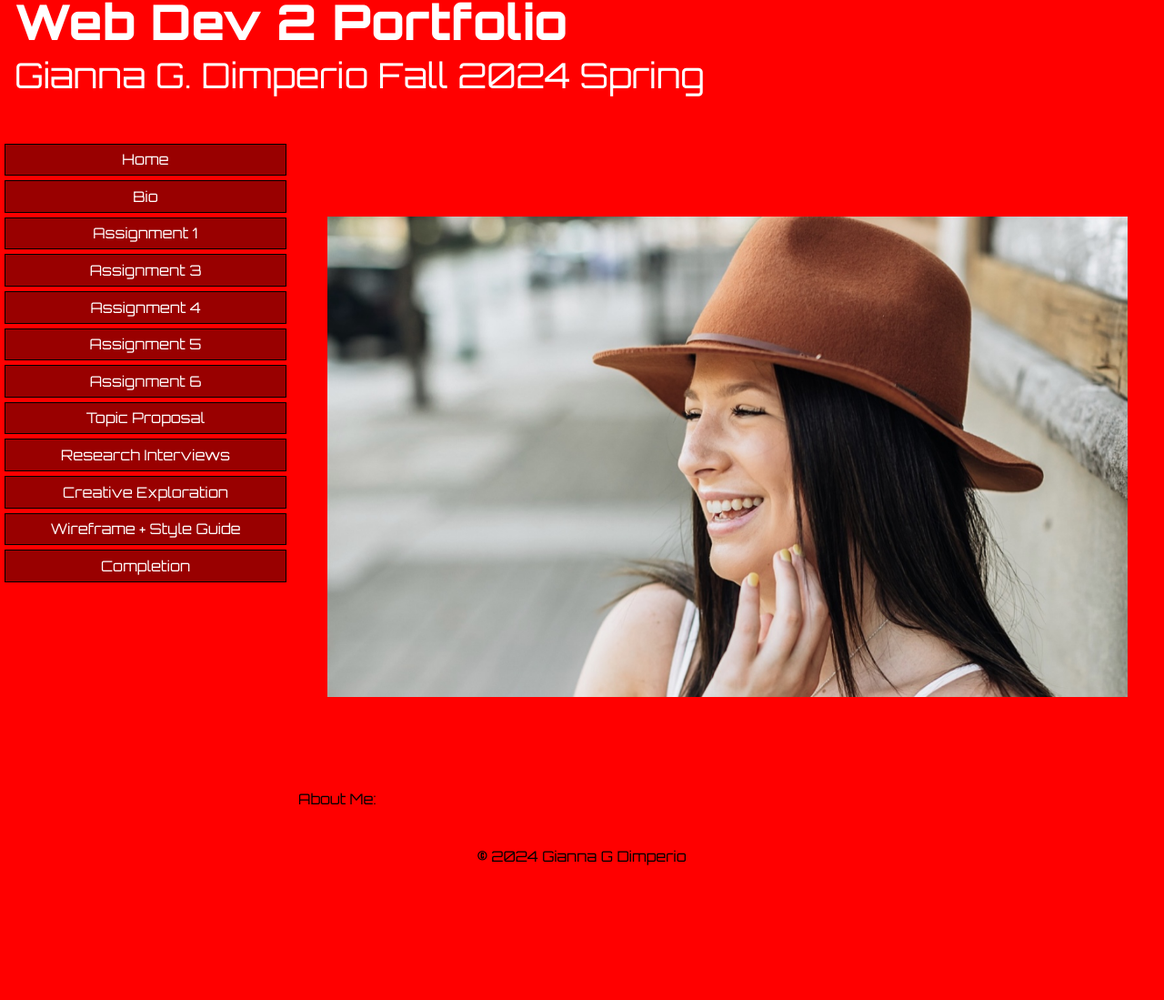
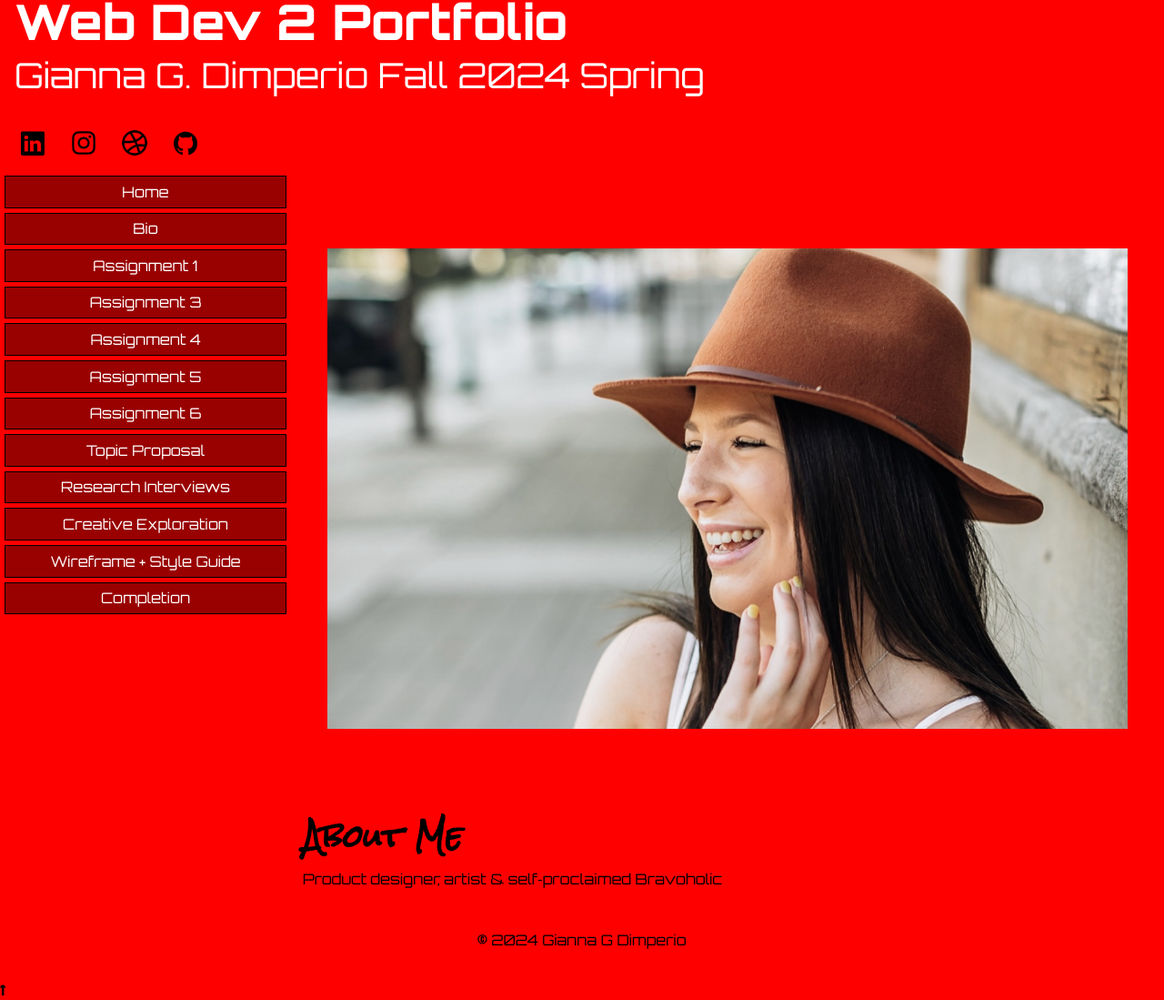
Before and after one commit to ThatGirlWhoCodes/WebDevIIPortfolio, a plain HTML site: page bio.html in a window 1280 px wide. Shown: the part 39-1138 px from the top of the page at 91% size. Before the commit the page ends 1023 px from the top, so only its background shows below. Drawn offline with nearby package versions, Linux system fonts and the light colour scheme.

Commit message:
social media icons in bio page

```diff
--- a/bio.html
+++ b/bio.html
@@ -21,6 +21,12 @@
       <h1>Web Dev 2 Portfolio</h1>
       <h2>Gianna G. Dimperio Fall 2024 Spring</h2>
   </header>
+  <div id="social-media-icons">
+    <a href="https://www.linkedin.com/in/giannagdimperio06/" target="_blank"><img src="/img/linkedIn.png" alt="LinkedIn"></a>
+    <a href="https://www.instagram.com/giannagdimperio/"><img src="/img/instagram.png" alt="Instagran"></a>
+    <a href="https://dribbble.com/Dimperio"><img src="/img/dribble.png" alt="Dribble"></a>
+    <a href="https://github.com/ThatGirlWhoCodes"><img src="/img/github.png" alt="Github"></a>
+  </div>
   <div id="two-column">
     <nav>
       <ul>
@@ -42,13 +48,15 @@
     <figure>
       <img src="/img/profile.png" alt="Me">
     </figure>
-    <p>About Me:</p>
+    <p><b>About Me</b></p>
+    <p>Product designer, artist &#38 self&dash;proclaimed Bravoholic</p>
   </main>
 </div> <!--closing #two-columns-->
 
     <footer>
       <p>&copy; 2024 Gianna G Dimperio</p>
     </footer>
+<a href="#TOP" class="back-to-top">&uarr;</a>
 
   </div><!-- close "container" -->
 
--- a/css/style.css
+++ b/css/style.css
@@ -1,5 +1,6 @@
 /* Basic CSS resets -- leveling slight inconsistencies in browsers */
 @import url('https://fonts.googleapis.com/css2?family=Orbitron:wght@400;800&display=swap');
+@import url('https://fonts.googleapis.com/css2?family=Rock+Salt&display=swap');
 
 html, body {
 	margin:0px;
@@ -23,6 +24,7 @@ body {
   background: red;
   background-size: cover;
 }
+
 #container{
 
 }
@@ -50,12 +52,30 @@ header h2{
     margin: 0px;
 
   }
+  #social-media-icons{
+    display: flex;
+    margin: 0 auto;
+  }
+  #social-media-icons a{
+    display: block;
+    margin:  0 5px;
+  }
+  #social-media-icons img{
+    padding-left: 1em;
+    width: 30px;
+    height: 30px;
+  }
   main img{
     width: 100%;
     padding: 5rem 0rem 5rem 0rem;
   }
 main p{
   margin: .5em;
+  padding: 5px;
+}
+main p b{
+  font-family: 'Rock Salt', cursive;
+  font-size: 2rem;
 }
   nav ul {
     list-style: none;
```
Also changed, not shown: index.html (+2 -1 lines), img/dribble.png (added), img/github.png (added), img/instagram.png (added), img/linkedIn.png (added).
